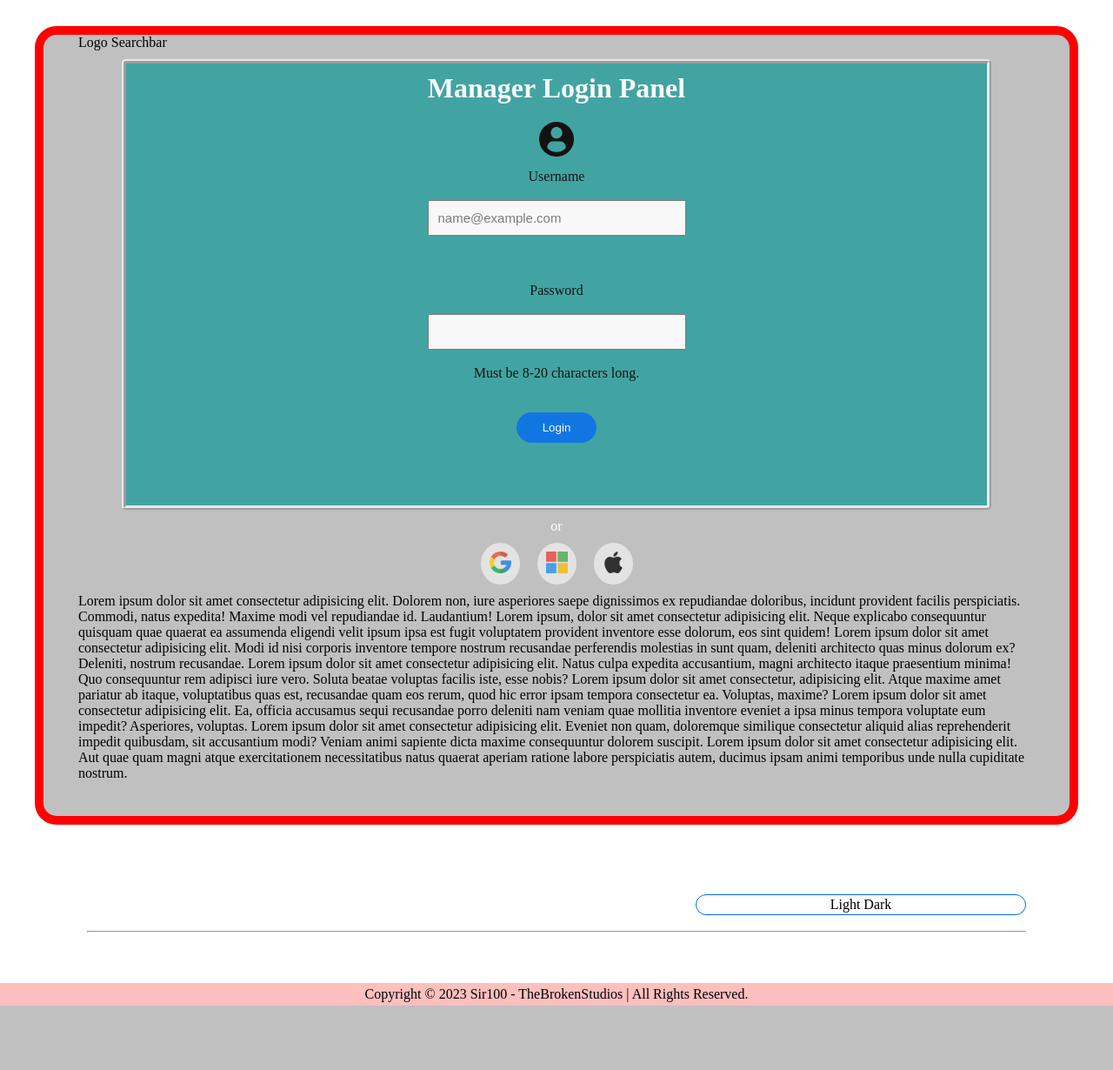
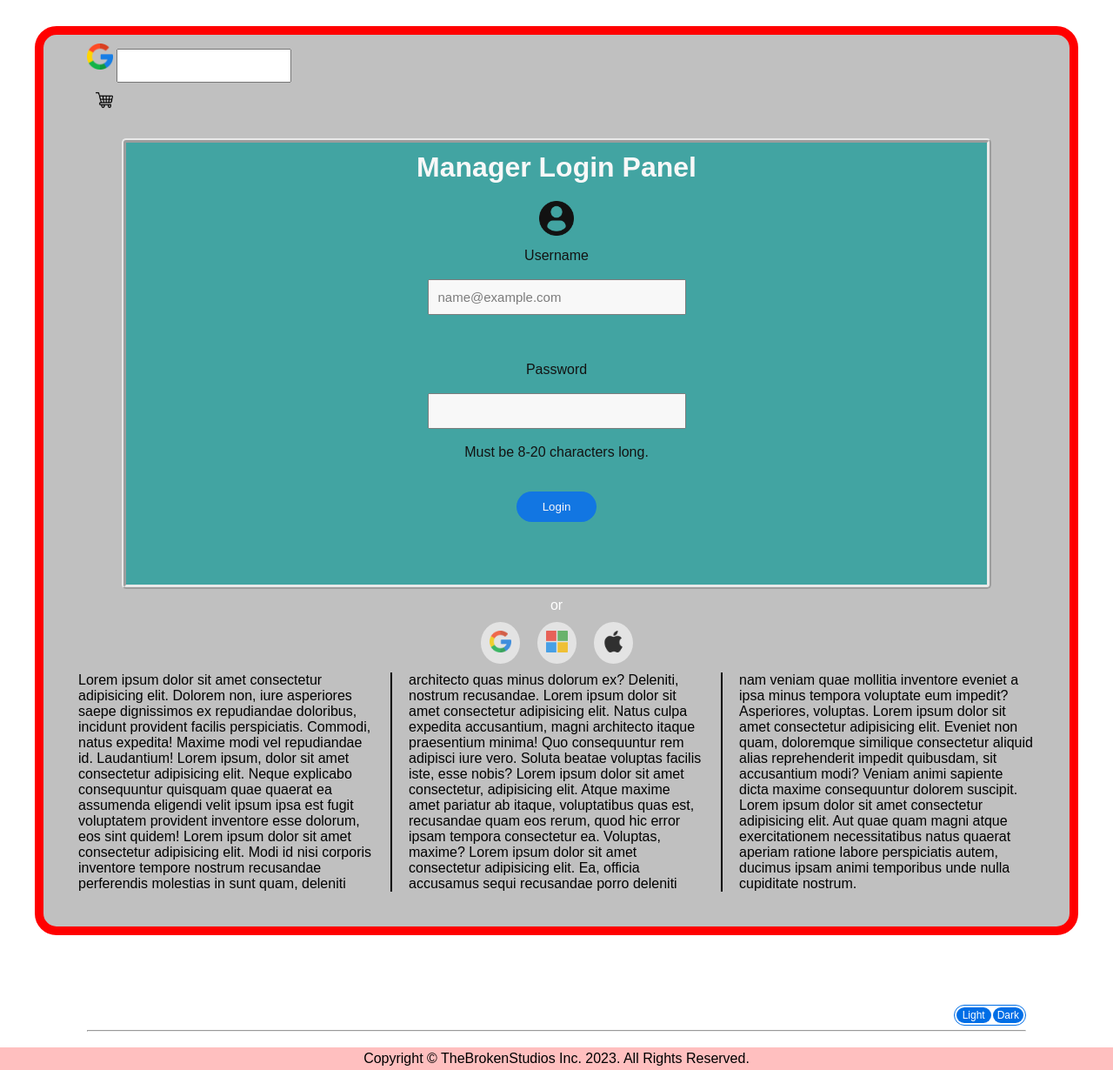
Before and after one commit to 1roshanekka/GroceryStore, a Flask app: template templates/index.html in a window 1280 px wide. Shown: the whole page at 87% size. Before the commit the page ends 1156 px from the top, so only its background shows below. Run offline with Flask 3, Linux system fonts and the light colour scheme; the template is opened without the code that fills it, so the values that code supplies are empty.

Commit message:
apperance

```diff
--- a/templates/index.html
+++ b/templates/index.html
@@ -14,7 +14,11 @@
 
   <div class="parent">
     <div class="nav">
-      Logo Searchbar
+      <img src="assets/google.png" alt="logo" width="30px">
+      <input type="search" class="searchBar">
+      <div class="menuIcons">
+        <img src="assets/cart.png" alt="cart image" width="20px" height="20px">
+      </div>
     </div>
     <div class="top1">
 
@@ -84,7 +88,7 @@
       </button>
     </div>
 
-    <disv class="lorem">
+    <div class="lorem">
       Lorem ipsum dolor sit amet consectetur adipisicing elit. Dolorem non, iure asperiores saepe dignissimos ex repudiandae doloribus, incidunt provident facilis perspiciatis. Commodi, natus expedita! Maxime modi vel repudiandae id. Laudantium!
       Lorem ipsum, dolor sit amet consectetur adipisicing elit. Neque explicabo consequuntur quisquam quae quaerat ea assumenda eligendi velit ipsum ipsa est fugit voluptatem provident inventore esse dolorum, eos sint quidem!
       Lorem ipsum dolor sit amet consectetur adipisicing elit. Modi id nisi corporis inventore tempore nostrum recusandae perferendis molestias in sunt quam, deleniti architecto quas minus dolorum ex? Deleniti, nostrum recusandae.
@@ -101,13 +105,20 @@
 <div class="tools">
   <div class="appearance">
     <div class="light">
+      <!-- <button class="lightButton">
+        Light
+      </button> -->
       Light
     </div>
     <div class="dark">
+      <!-- <button class="darkButton">
+        Dark
+      </button> -->
       Dark
     </div>
   </div>
-  <br>
+</div>
+<div class="footSeparator" id="sep">
   <hr>
   <br>
 </div>
@@ -115,7 +126,7 @@
 
 <footer class = "butt">
   <div class="foot">
-    Copyright &copy 2023 Sir100 - TheBrokenStudios | All Rights Reserved.
+    Copyright &copy TheBrokenStudios Inc. 2023. All Rights Reserved.
   </div>
 </footer>
 
--- a/templates/style.css
+++ b/templates/style.css
@@ -3,6 +3,9 @@
 	padding: 0px;
 	box-sizing: border-box;
 	/* display: grid; */
+
+	/* font-family: system-ui, -apple-system, BlinkMacSystemFont, 'Segoe UI', Roboto, Oxygen, Ubuntu, Cantarell, 'Open Sans', 'Helvetica Neue', sans-serif; */
+	font-family: sans-serif;
 
 
 }
@@ -15,8 +18,9 @@
 	font-size: 15px;
 }
 input[type=email]:focus {
-	border: 1px solid red;
-	border-radius: 5px;
+	/* border: 1px solid red; */
+	/* border-radius: 5px; */
+	d
 }
 
 input[type=password] {
@@ -27,8 +31,14 @@
 	font-size: 15px;
 }
 input[type=password]:focus {
-	border: 1px solid red;
-	border-radius: 5px;
+	/* border: 1px solid red; */
+	/* border-radius: 5px; */
+	font-family: Verdana;
+    letter-spacing: 0.125em;
+}
+
+input[type=search] {
+	padding: 10px 10px;
 }
 .body {
 	/* background-image: url(assets/bg.jpg); */
@@ -52,6 +62,15 @@
 	padding: 0px 40px 40px 40px;
 }
 
+.nav {
+	padding: 10px;
+	align-content: center;
+	/* display: inline; */
+}
+
+.menuIcons {
+	padding: 10px;
+}
 .top1 {
 
 	background-color: #4E4FEB;
@@ -120,10 +139,6 @@
 	padding: 10px 0px;
 }
 
-input[type-text]:focus {
-	border: 1px solid red;
-	padding: 10px 0px;
-}
 .separator {
 	/* align-content: center; */
 	font: 40px;
@@ -140,6 +155,8 @@
 .oauth-flex {
 	display: flex;
 	flex-direction: row;
+	/* display: grid; */
+	column-gap: 20px;
 	flex-wrap: wrap;
 	padding: 10px 0px;
 	/* background-color: violet; */
@@ -161,7 +178,7 @@
 .google {
 	/* padding: 10px 10px 10px 10px; */
 	/* border-radius: 10%; */
-	margin-right: 20px;
+	/* margin-right: 20px; */
 	color: white;
 	/* padding: 7px 7px 1px 7px; */
 	border: none;
@@ -184,7 +201,7 @@
 
 .microsoft {
 	/* border-radius: 10%; */
-	margin-right: 20px;
+	/* margin-right: 20px; */
 	border: none;
 	color: white;
 	/* background-color: orange; */
@@ -233,26 +250,63 @@
 
 .tools {
 	margin: 0px 100px 0px 100px;
-	padding: 40px 0px 40px 0px;
+	padding: 40px 0px 0px 0px;
+	display: flex;
+	justify-content: flex-end;
 }
 .appearance {
-	margin: 0px 0px 0px 700px;
+	/* margin: 0px 0px 0px 700px;  instead of this we can do flex with right */
 
-	border: 1px solid #006ee6;
+	border: 1.5px solid #006ee6;
 	border-radius: 20px;
 	display: flex;
 	flex-direction: row;
+	column-gap: 2px;
 
-	justify-content: center;
-
+	/* justify-content: flex-end; */
+	/* padding: 3px; imp */
+	padding: 2px;
+	align-content: center;
+	font-size: 12px;
+	color: white;
+	/* alter this for dark */
 }
 
 .light	{
-	padding: 2px;
+	border: none;
+	background-color: #006ee6;
+	border-radius: 20px;
+	padding: 2px 7px;
+	border-width: 100%;
+}
+
+/* its a slider not a button */
+
+.lightButton {
+	border: none;
+	background-color: #006ee6;
+	border-radius: 20px;
+	/* padding: 2px 5px; */
 }
 
 .dark {
-	padding: 2px;
+	/* padding: 2px; */
+	border: none;
+	background-color: #006ee6;
+	border-radius: 20px;
+	padding: 2px 5px;
+}
+.darkButton {
+	border: none;
+	/* background-color: #006ee6; */
+	border-radius: 20px;
+	/* padding: 2px 5px; */
+}
+
+#sep {
+	margin: 0px 100px 0px 100px;
+	padding-top: 5px;
+	/* padding: 40px 0px 40px 0px; */
 }
 /* foot */
 
```
Also changed, not shown: templates/assets/cart.png (added), 2 other files.
